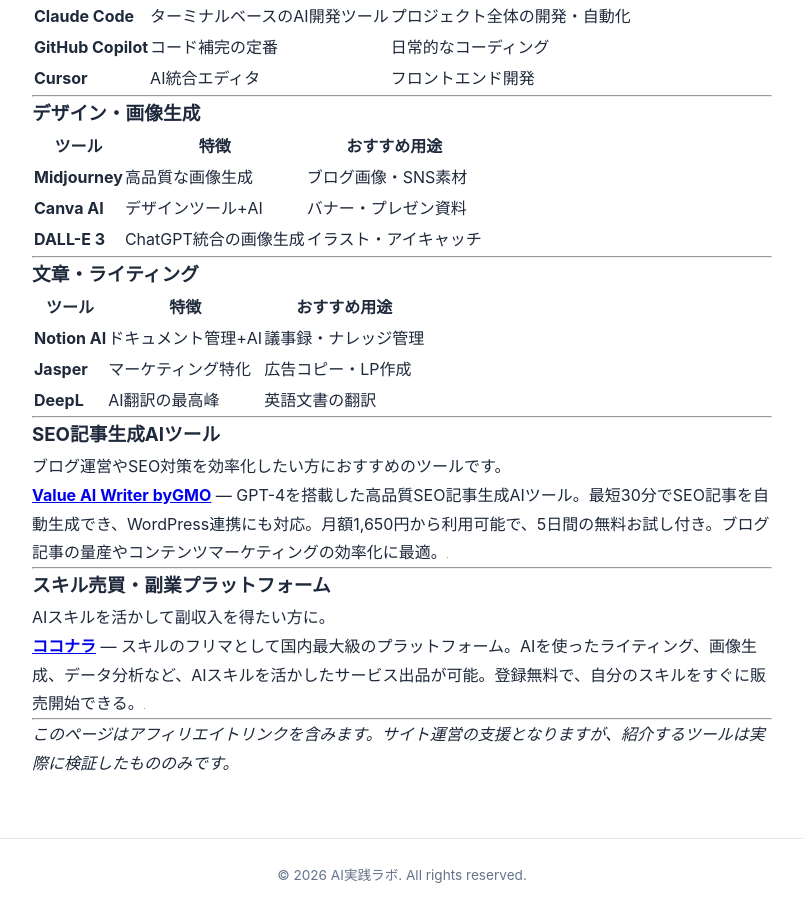
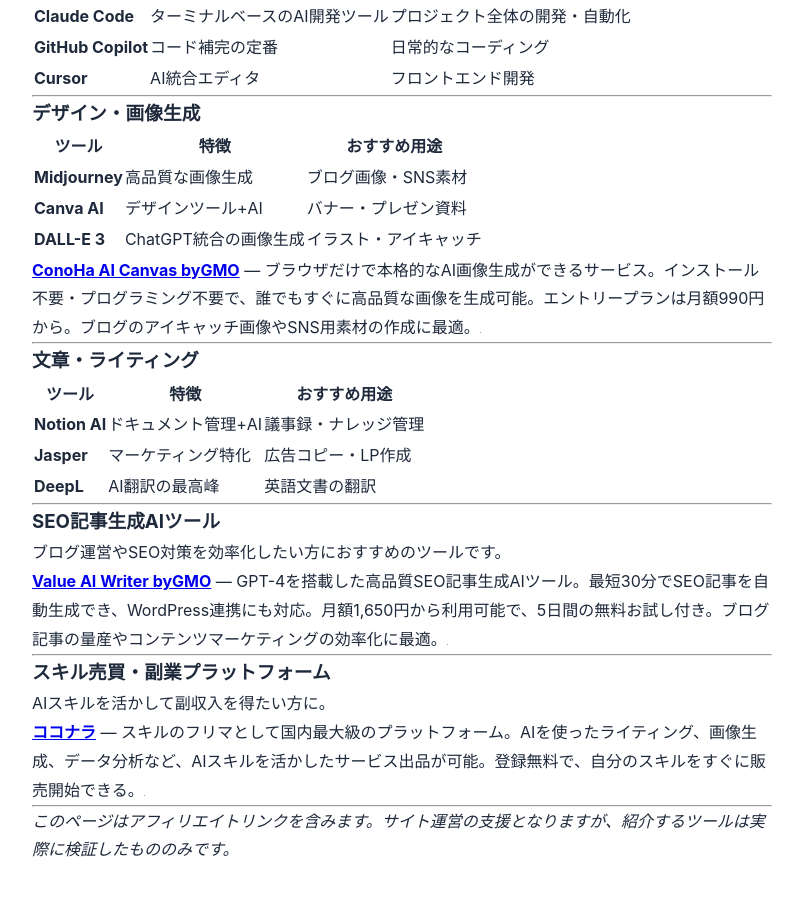
Before and after one commit to toto2014jp-prog/toto2014jp, a Jekyll site: the page built from recommended.md, in a window 1280 px wide and 900 px high, scrolled down 501 px. Shown: the whole window, without its empty margins (238-1041 px from the left). Built offline with Jekyll 4.4.1, drawn with Linux system fonts in a browser that asks for light colours; grey boxes are pictures that could not be loaded.

Commit message:
Add ConoHa AI Canvas affiliate links to articles and recommended page
Insert ConoHa AI Canvas byGMO (A8.net) ad links into 3 existing
articles that mention image generation, and add a featured listing
on the recommended tools page.

Co-Authored-By: Claude Opus 4.6 <noreply@anthropic.com>

```diff
--- a/recommended.md
+++ b/recommended.md
@@ -39,6 +39,8 @@ description: "AI実践ラボが厳選した、業務効率化に役立つAIツ
 | **Canva AI** | デザインツール+AI | バナー・プレゼン資料 |
 | **DALL-E 3** | ChatGPT統合の画像生成 | イラスト・アイキャッチ |
 
+**<a href="https://px.a8.net/svt/ejp?a8mat=4B3U76+3I7X0Y+50+7RU5R6" rel="nofollow">ConoHa AI Canvas byGMO</a>** — ブラウザだけで本格的なAI画像生成ができるサービス。インストール不要・プログラミング不要で、誰でもすぐに高品質な画像を生成可能。エントリープランは月額990円から。ブログのアイキャッチ画像やSNS用素材の作成に最適。<img border="0" width="1" height="1" src="https://www10.a8.net/0.gif?a8mat=4B3U76+3I7X0Y+50+7RU5R6" alt="">
+
 ---
 
 ### 文章・ライティング
```
Also changed, not shown: _posts/2026-05-11-ChatGPTとClaude-AIの違いを徹底比較-2026年最新版-AI選び方完全ガイド.md (+1 -1 lines), _posts/2026-05-11-副業でAIを活用して月5万円稼ぐロードマップ-2024年最新版-AI副業の始め方と稼ぐ方法を徹底解説.md (+2 -0 lines), _posts/2026-05-12-AIツール料金を比較して最適化月額コスト節約プラン選び術-2026年版.md (+2 -0 lines).
